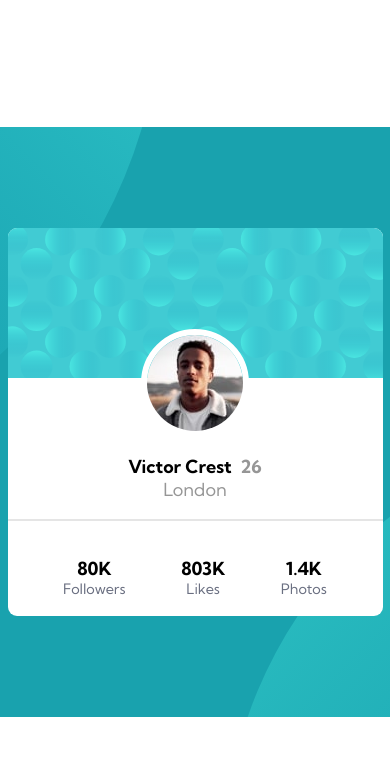
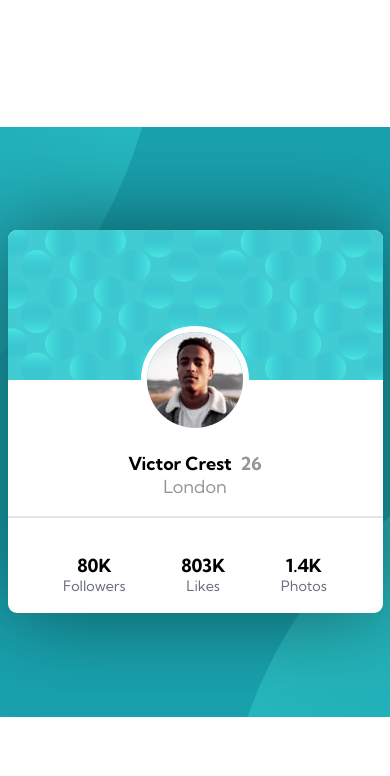
Before and after one commit to fa125had/Profile-card---component, a plain HTML site: page index.html in a window 390 px wide. Shown: the top 776 px of the page. Drawn offline with Linux system fonts and the light colour scheme.

Commit message:
fix profile photo alignment in iphone

```diff
--- a/style.css
+++ b/style.css
@@ -35,7 +35,8 @@
 
 }
 .organizer {
-    max-height: 90%;
+    max-width: fit-content;
+    max-height: 100%;
 }
 .boxContainer {
     width: 375px;
@@ -44,10 +45,12 @@
     display: flex;
     flex-direction: column;
     overflow: hidden;
-
+    box-shadow: 0 0 5rem rgba(0, 0, 0, 0.5);
+    transition: 250ms;
 }
 
 #heroImg {
+    display: block;
     width: 100%;
 }
 .profileDetails {
@@ -65,11 +68,10 @@
     align-items: center;
 }
 #profilePhoto {
+    display: block;
     border-radius: 100%;
     border: 0.35rem solid #fff;
     position: absolute;
-    margin: 2rem 0;
-
 }
 .profileNameAndAge {
     margin-top: 4rem;
@@ -113,14 +115,14 @@
 .attribution a {
     color: #fff;
 }
-@media all and (max-width: 376px) {
+@media all and (max-width: 375px) {
     .mainBackground {
         height: 100%;
         background-position: -12rem -34rem, 43rem 14rem;
         background-size: 70%, 60%;
     }
     .organizer {
-        height: 50%;
+        height: 80%;
         max-width: 375px;
     }
 }
```
